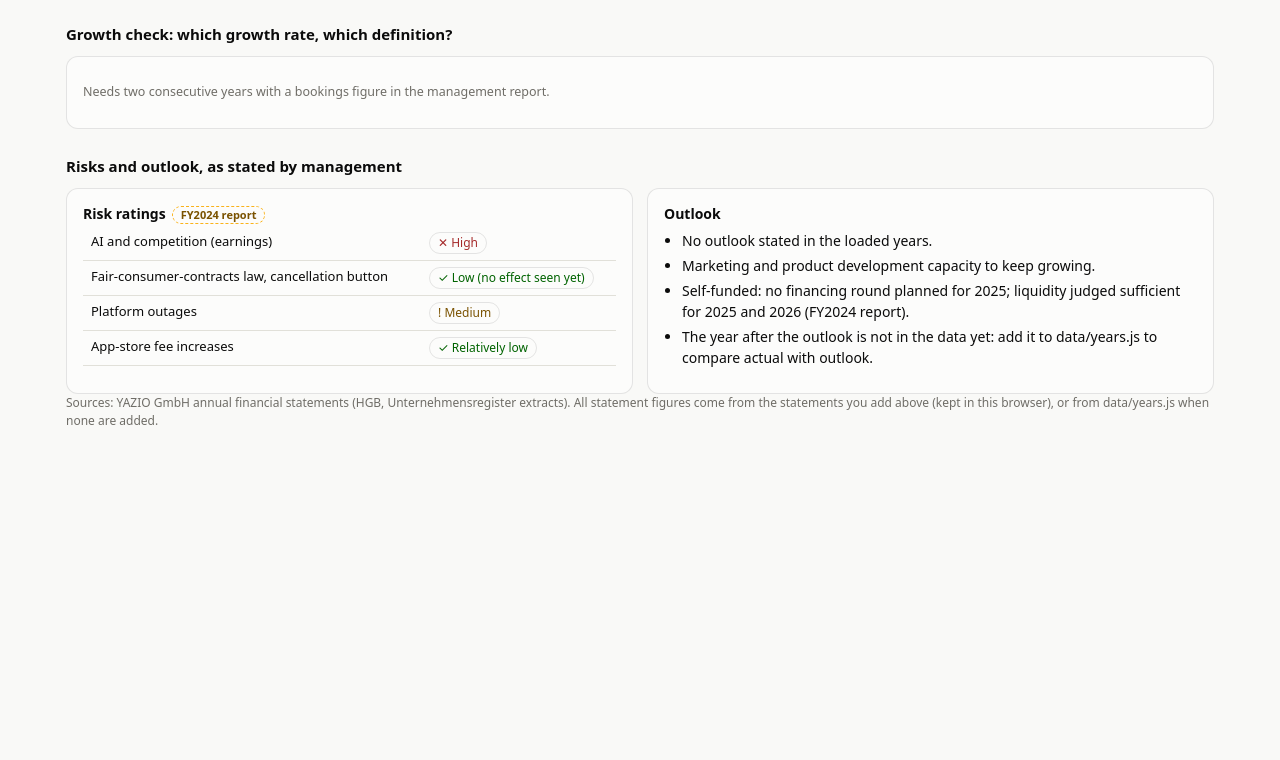
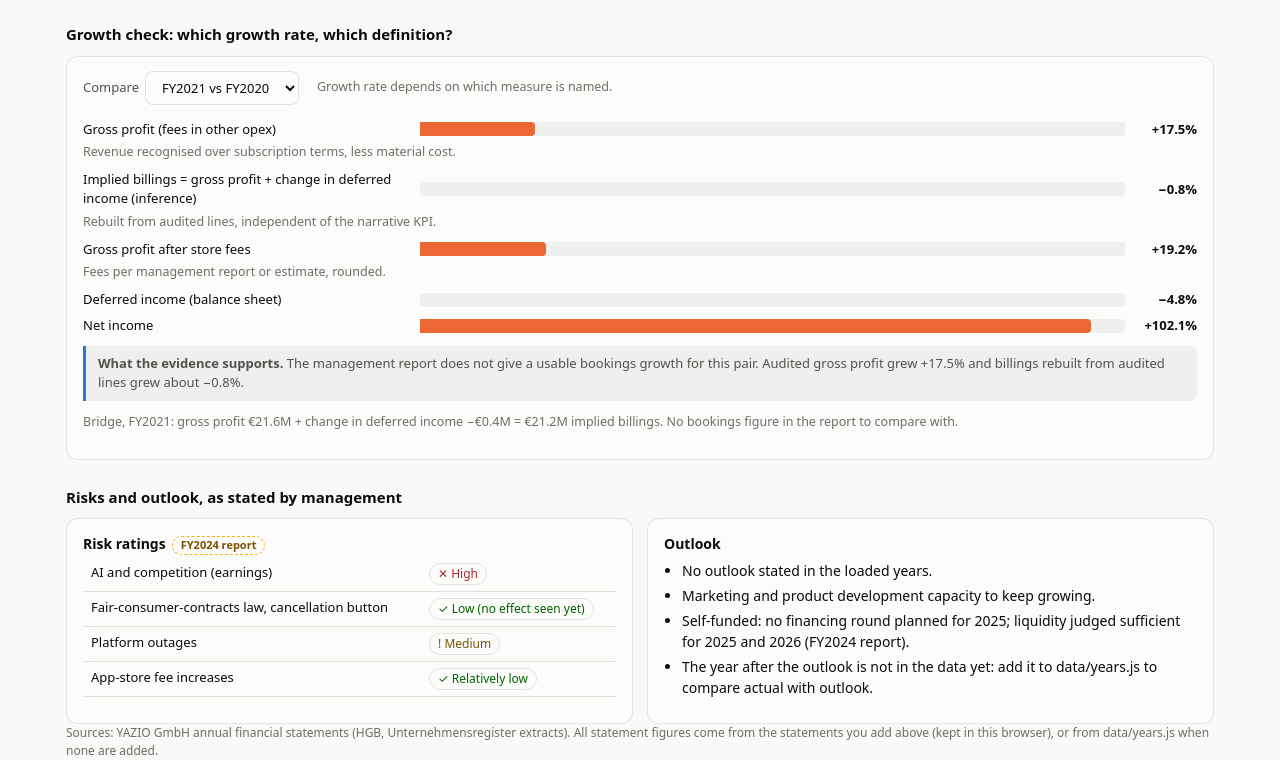
Before and after one commit to 6-SoGH-9/yazio-finance, a plain HTML site: page cockpit.html in a window 1280 px wide. Shown: the part 1370-2130 px from the top of the page. Before the commit the page ends 1800 px from the top, so only its background shows below. Drawn offline with Linux system fonts and the light colour scheme.

Commit message:
Add files via upload

```diff
--- a/cockpit.html
+++ b/cockpit.html
@@ -252,15 +252,15 @@ function viewCFO(){
 }
 function growthCheck(){
   var wrap=h("div",{});
-  var ys=Y.filter(function(c,i){return i>0&&c.bookings_printed_growth!=null&&Y[i-1].bookings_any!=null}).map(function(c){return c.fy});
-  if(!ys.length){wrap.append(h("div",{class:"card"},h("p",{class:"small"},"Needs two consecutive years with a bookings figure in the management report.")));return wrap;}
+  var ys=Y.filter(function(c,i){return i>0}).map(function(c){return c.fy});
+  if(!ys.length){wrap.append(h("div",{class:"card"},h("p",{class:"small"},"Needs at least two years.")));return wrap;}
   if(ys.indexOf(st.gy)<0)st.gy=ys[ys.length-1];
   var draw=function(){
     var i=FY.indexOf(st.gy),c=Y[i],p=Y[i-1];
     var sel=h("select",{"aria-label":"Growth year"},...ys.map(function(v){return h("option",{value:v},"FY"+v+" vs FY"+(v-1))}));sel.value=st.gy;sel.onchange=function(){st.gy=+sel.value;draw();};
-    var recomputed=c.bookings_any/p.bookings_any-1,printed=c.bookings_printed_growth,ties=Math.abs(recomputed-printed)<0.015;
+    var recomputed=p.bookings_any!=null?c.bookings_any/p.bookings_any-1:null,printed=(c.raw.mgmt&&c.raw.mgmt.bookings_reliable===false)?null:c.bookings_printed_growth,ties=recomputed!=null&&printed!=null&&Math.abs(recomputed-printed)<0.015;
     var netGp=function(x){return x.gp-x.fees},rows=[
-      {n:"Printed in the management report (about "+pl(printed,0)+"), gross subscription sales",v:printed,note:"FY"+c.fy+" report: €"+(c.bookings_any/1e6).toFixed(1)+"m. A management KPI in the narrative, not a line in the income statement.",c:"var(--s1)"},
+      {n:"Printed in the management report (about "+(printed!=null?pl(printed,0):"")+"), gross subscription sales",v:printed,note:"FY"+c.fy+" report: €"+(c.bookings_any/1e6).toFixed(1)+"m. A management KPI in the narrative, not a line in the income statement.",c:"var(--s1)"},
       {n:"Recomputed from the printed figures of the two reports",v:recomputed,note:ties?"Ties to the printed figure.":"Does not tie to the printed figure"+(p.raw.mgmt&&p.raw.mgmt.bookings_reliable===false?": the prior-year figure looks like recognised revenue, not billings.":"."),c:ties?"var(--s1)":"var(--serious)"},
       {n:"Gross profit ("+(st.basis==="comparable"?"fees in other opex":"as filed")+")",v:gpB(c)/gpB(p)-1,note:"Revenue recognised over subscription terms, less material cost.",c:"var(--s2)"},
       {n:"Implied billings = gross profit + change in deferred income (inference)",v:c.g.billings_implied,note:"Rebuilt from audited lines, independent of the narrative KPI.",c:"var(--s3)"},
@@ -270,9 +270,9 @@ function growthCheck(){
     var resid=c.bookings_any-c.billings_implied;
     wrap.replaceChildren(h("div",{class:"card"},h("div",{class:"filters",style:"padding:0 0 8px"},h("label",{},"Compare",sel),h("span",{class:"small"},"Growth rate depends on which measure is named.")),
       hbars(rows,Math.max.apply(null,rows.map(function(r){return r.v}))*1.05),
-      h("div",{class:"note"+(ties?"":" warn")},ties?[h("b",{},"What the evidence supports. "),"The printed growth ties to the figures in the two reports. It is a billings-type KPI, not revenue. Audited gross profit grew "+pc(gpB(c)/gpB(p)-1,1)+", and billings rebuilt from audited lines grew about "+pc(c.g.billings_implied,1)+"."]
+      h("div",{class:"note"+(ties||recomputed==null?"":" warn")},recomputed==null?[h("b",{},"What the evidence supports. "),(printed==null?"The management report does not give a usable bookings growth for this pair.":"The prior-year bookings figure is not available as a usable number, so the printed growth cannot be recomputed.")+" Audited gross profit grew "+pc(gpB(c)/gpB(p)-1,1)+" and billings rebuilt from audited lines grew about "+pc(c.g.billings_implied,1)+"."]:ties?[h("b",{},"What the evidence supports. "),"The printed growth ties to the figures in the two reports. It is a billings-type KPI, not revenue. Audited gross profit grew "+pc(gpB(c)/gpB(p)-1,1)+", and billings rebuilt from audited lines grew about "+pc(c.g.billings_implied,1)+"."]
         :[h("b",{},"Definition drift. "),"Quoting growth across a change in what the term measures gives a different rate ("+pc(recomputed,0)+" recomputed against "+pc(printed,0)+" printed)."]),
-      h("p",{class:"small"},"Bridge, FY"+c.fy+": gross profit "+em(c.gp)+" + change in deferred income "+em(c.di-p.di)+" = "+em(c.billings_implied)+" implied billings vs "+em(c.bookings_any)+" printed; unexplained residual "+em(resid)+" ("+pl(resid/c.bookings_any)+"), possibly refunds, VAT or other income (inference).")));
+      c.bookings_any==null?h("p",{class:"small"},"Bridge, FY"+c.fy+": gross profit "+em(c.gp)+" + change in deferred income "+em(c.di-p.di)+" = "+em(c.billings_implied)+" implied billings. No bookings figure in the report to compare with."):h("p",{class:"small"},"Bridge, FY"+c.fy+": gross profit "+em(c.gp)+" + change in deferred income "+em(c.di-p.di)+" = "+em(c.billings_implied)+" implied billings vs "+em(c.bookings_any)+" printed; unexplained residual "+em(resid)+" ("+pl(resid/c.bookings_any)+"), possibly refunds, VAT or other income (inference).")));
   };draw();return wrap;
 }
 
```
